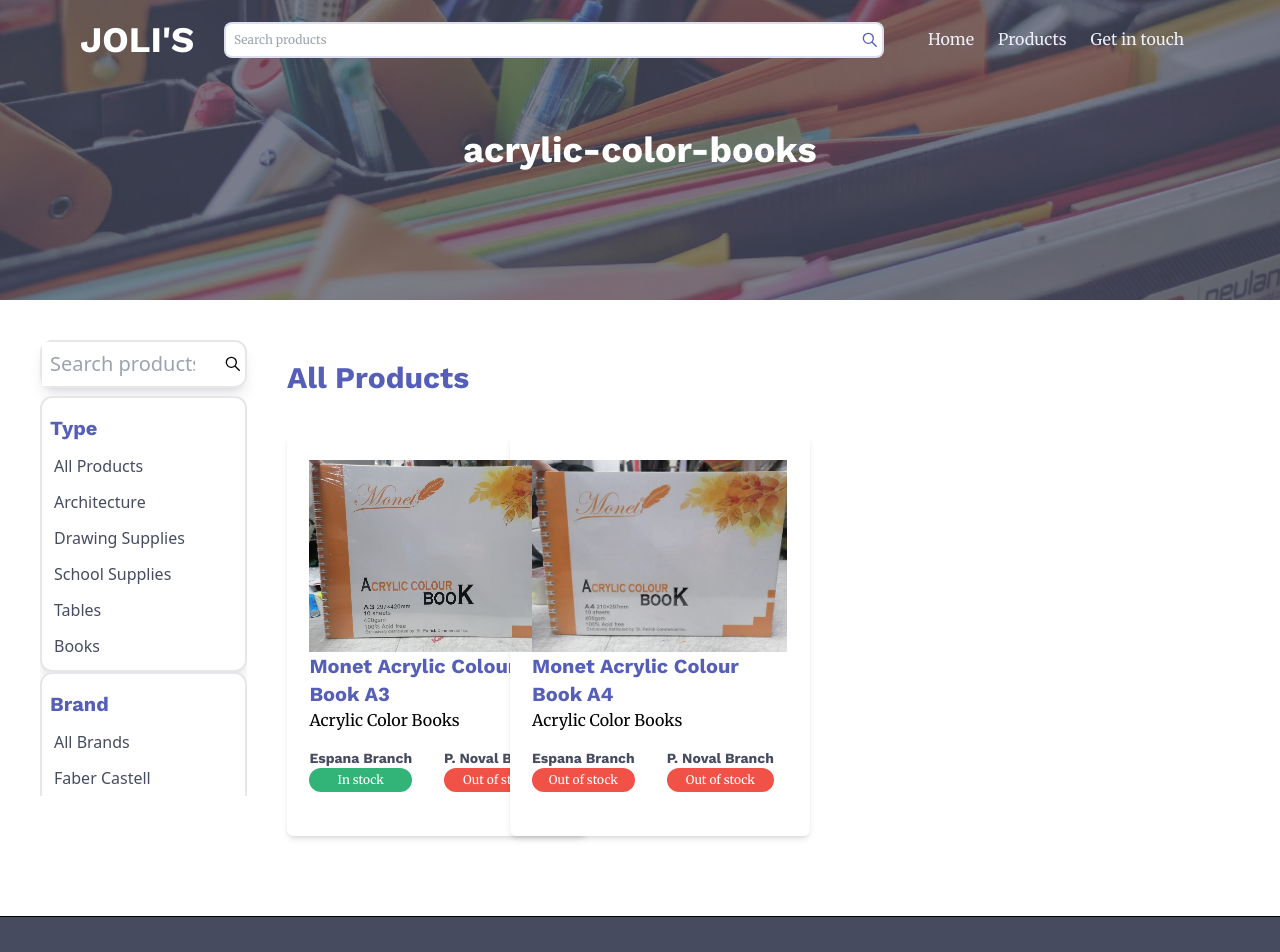
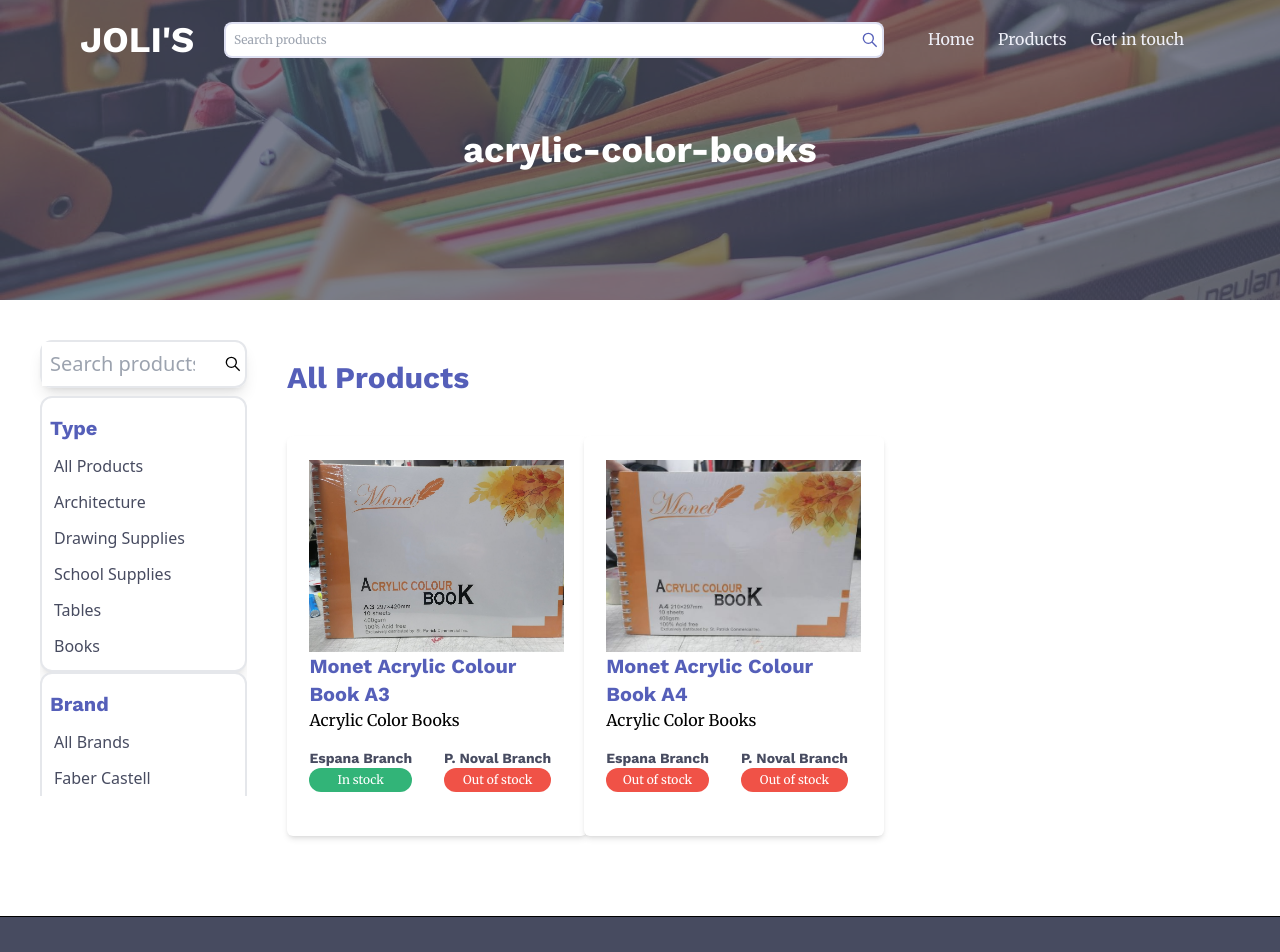
Before and after one commit to quinzonjosh/jolis, a Next.js app: page /categories/acrylic-color-books in a window 1280 px wide. Shown: the top 952 px of the page. Built offline with nearby package versions, Linux system fonts and the light colour scheme.

Commit message:
Changed grid-cols to better fit new product card design
xl: 3 rows
sm, md, and lg: 2 rows
<sm: 1 row

```diff
--- a/pages/categories/[productListing].js
+++ b/pages/categories/[productListing].js
@@ -101,7 +101,7 @@
           <h2 className="font-bold text-3xl text-secondary pb-5">
             All Products
           </h2>
-          <div className="grid md:grid-cols-4 sm:grid-cols-2 grid-cols-1 lg:px-0 md:py-5 md:w-[80%] gap-3 md:gap-x-24 ">
+          <div className="grid xl:grid-cols-3 sm:grid-cols-2 grid-cols-1 lg:px-0 md:py-5 md:w-[80%] gap-3 md:gap-x-24 ">
             {products.map((product, index) => {
               return (
                 <Product
```
